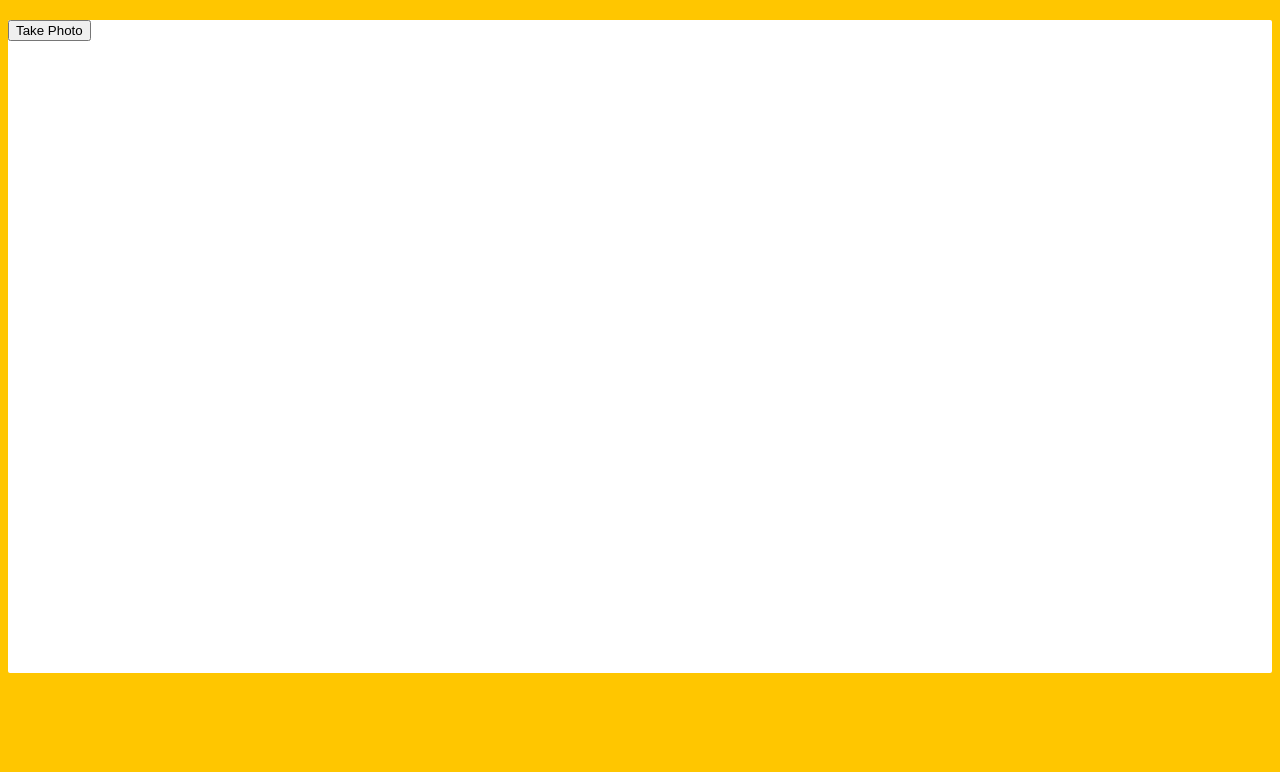
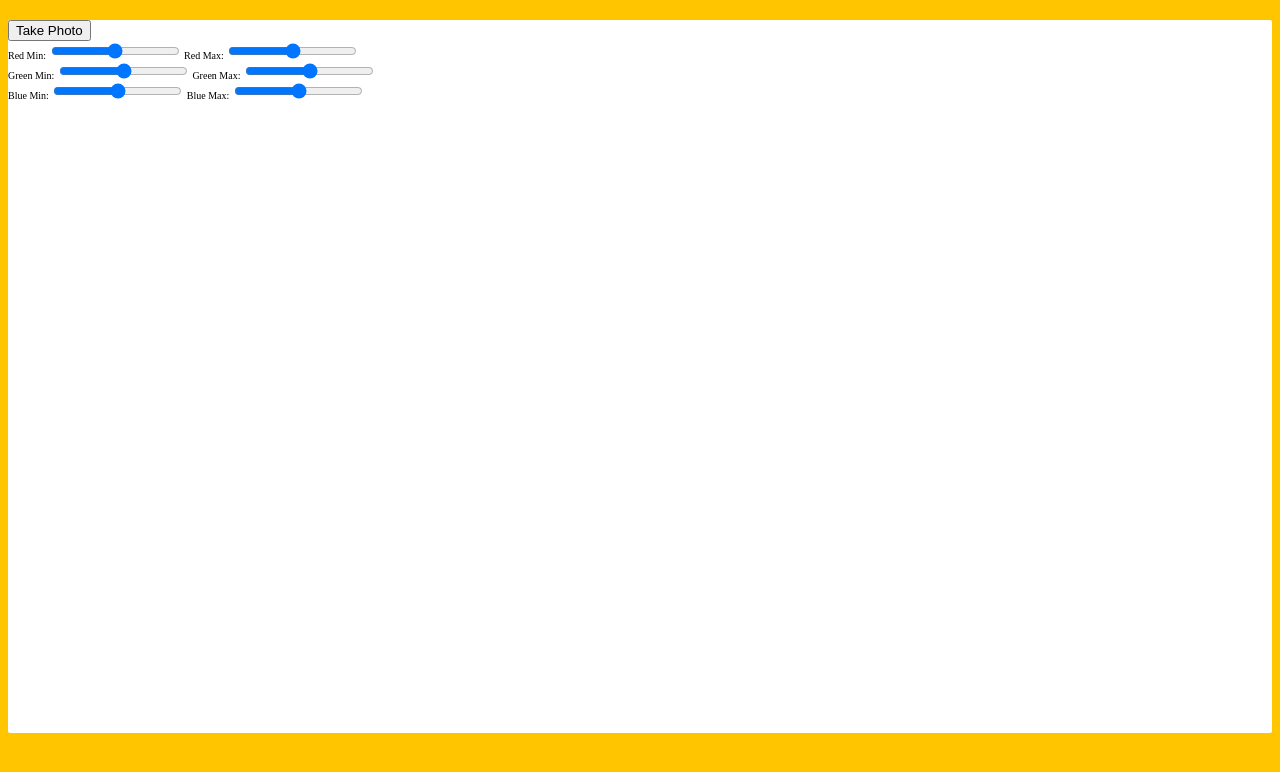
Before and after one commit to Capocaccia/unrealWebcam, a website: page index.html in a window 1280 px wide. Drawn offline with Linux system fonts and the light colour scheme.

Commit message:
uncomments markup

```diff
--- a/index.html
+++ b/index.html
@@ -10,7 +10,7 @@
   <div class="photobooth">
     <div class="controls">
       <button onClick="takePhoto()">Take Photo</button>
-<!--       <div class="rgb">
+      <div class="rgb">
         <label for="rmin">Red Min:</label>
         <input type="range" min=0 max=255 name="rmin">
         <label for="rmax">Red Max:</label>
@@ -25,7 +25,7 @@
         <input type="range" min=0 max=255 name="bmin">
         <label for="bmax">Blue Max:</label>
         <input type="range" min=0 max=255 name="bmax">
-      </div> -->
+      </div>
     </div>
 
     <canvas class="photo"></canvas>
```
